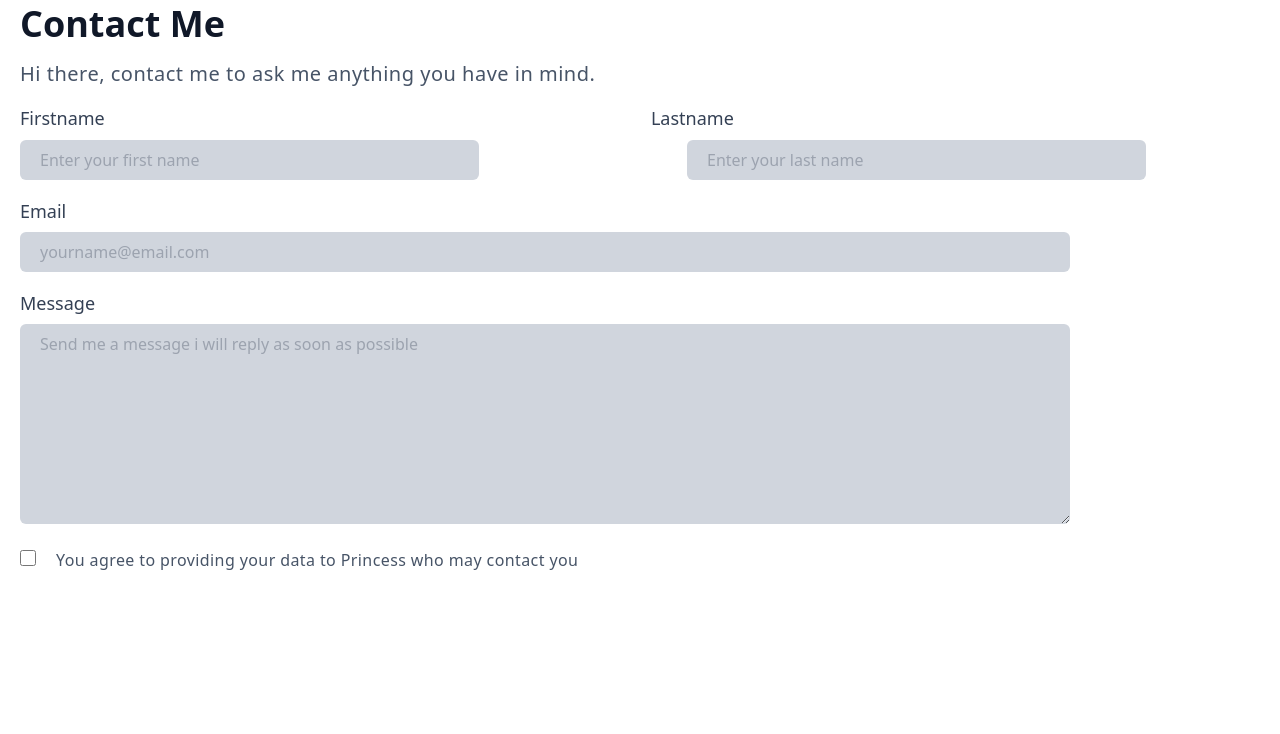
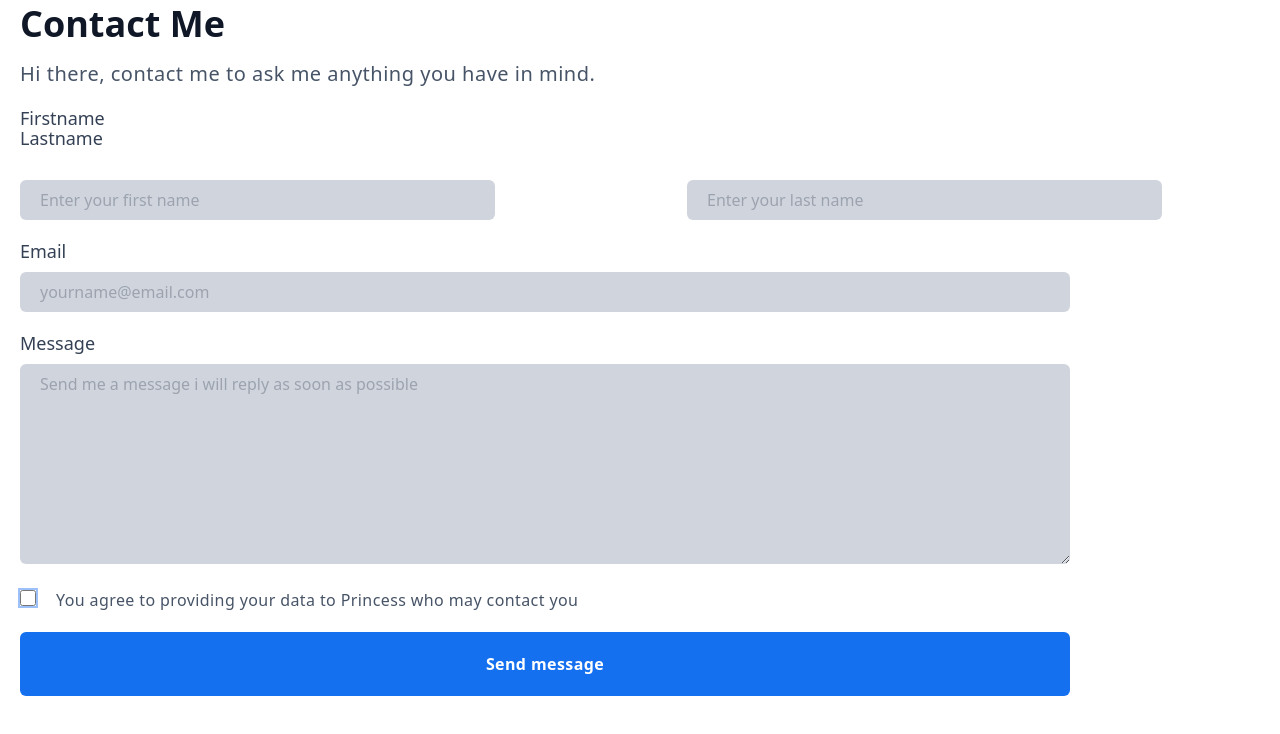
Before and after one commit to Princessayomide53/Profile-link, a React (Create React App) app: page /contact in a window 1280 px wide. Shown: the top 734 px of the page. Built offline with nearby package versions, Linux system fonts and the light colour scheme.

Commit message:
button:  button tag added and styled

```diff
--- a/src/Pages/Contact.js
+++ b/src/Pages/Contact.js
@@ -1,8 +1,14 @@
 import { input } from "postcss";
-import React from "react";
+import React, { useState } from "react";
 
 
 function Contact() {
+    const [setText] = useState('Message sent')
+
+    const popUp = (event) => {
+        setText('Message delivered')
+    }
+
     return (
         <>
         <div className='pl-5'>
@@ -10,33 +16,39 @@ function Contact() {
             <div className='text-[#475467] text-xl leading-7 mb-5 tracking-wide'> <p>Hi there, contact me to ask me anything you have in mind.</p> </div>
             <div className=''>
         <form>
-        <div className='flex justify-between mb-2'>
+        <div className='sm:flex-col lg:justify-between mb-2 md:flex-col lg:flex'>
         <label className='font-medium text-lg leading-5  text-[#344054]'>Firstname </label>
          <label className='font-medium text-lg leading-5 text-[#344054]'>Lastname </label><br />
          </div>
 
-         <div className='flex space-x-52 mb-5'>
-         <input type="text" placeholder="Enter your first name" className='py-2 outline-slate-500 pl-5 pr-52 bg-[#D0D5DD] rounded-md'/>
-        <input type="text" placeholder="Enter your last name" className='py-2 pl-5 pr-52 outline-slate-500 bg-[#D0D5DD] rounded-md'/>
+         <div className='flex space-x-48 mb-5'>
+         <input type="text" placeholder="Enter your first name" className='py-2 pl-5 pr-56 bg-[#D0D5DD] focus:outline-[#84CAFF] rounded-md'/>
+        <input type="text" placeholder="Enter your last name" className='py-2 pl-5 pr-56 bg-[#D0D5DD] focus:outline-[#84CAFF] rounded-md'/>
         </div>
         <div className="space-y-2">
             <label className='font-medium text-lg leading-5 text-[#344054]'>Email</label> <br />
-            <input type="password" placeholder="yourname@email.com" className='pt-2 py-2 pl-5 w-10/12 rounded-md bg-[#D0D5DD] outline-slate-500' />
+            <input type="email" placeholder="yourname@email.com" className='pt-2 py-2 pl-5 w-10/12 rounded-md bg-[#D0D5DD] focus:outline-[#84CAFF]' />
         </div>
 
         <div className="space-y-2 mt-5">
             <label className="font-medium text-lg leading-5 mt-5 text-[#344054]">Message</label>
-            <textarea placeholder="Send me a message i will reply as soon as possible" className="pt-2 py-36 pl-5 w-10/12 block rounded-md bg-[#D0D5DD] outline-slate-500"></textarea>
+            <textarea placeholder="Send me a message i will reply as soon as possible" className="pt-2 py-36 pl-5 w-10/12 block rounded-md bg-[#D0D5DD] focus:outline-[#84CAFF]"></textarea>
         </div>
 
         <div className="space-x-5 mt-6">
-            <input type="checkbox" className='w-4 h-4 rounded-md bg-[#D0D5DD] outline-slate-500' />
+            <input type="checkbox" className='w-4 h-4 rounded-lg  ring-2 focus:shadow-current-[#84CAFF] checked:bg-[#fff] focus:bg-[#D1E9FF] outline-[#D1E9FF]' />
             <label className='text-[#475467] text-md tracking-wide leading-6 font-normal'>You agree to providing your data to Princess who may contact you</label>
         </div>
 
             </form>
-            </div>
 
+
+
+</div >
+        </div>
+
+        <div className="ml-5 mt-5 ">
+        <button onClick={popUp}  className="w-10/12 h-16 text-md font-semibold leading-6 focus:bg-[#1570EF] hover:bg-[#175CD3] tracking-wide rounded-md disabled:bg-[#B2DDFF] bg-[#1570EF] text-white ">Send message</button>
         </div>
 
         </>
```
